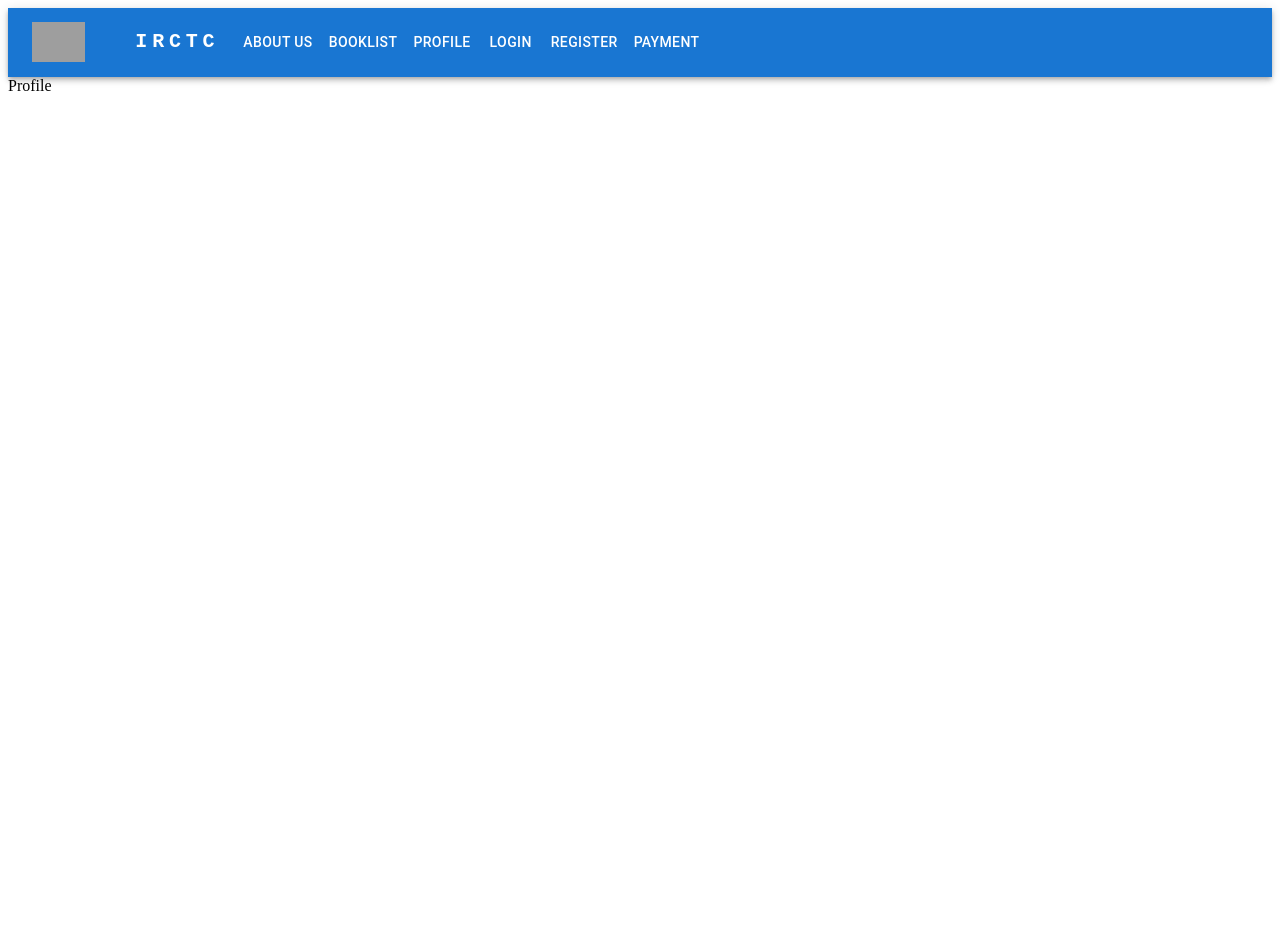
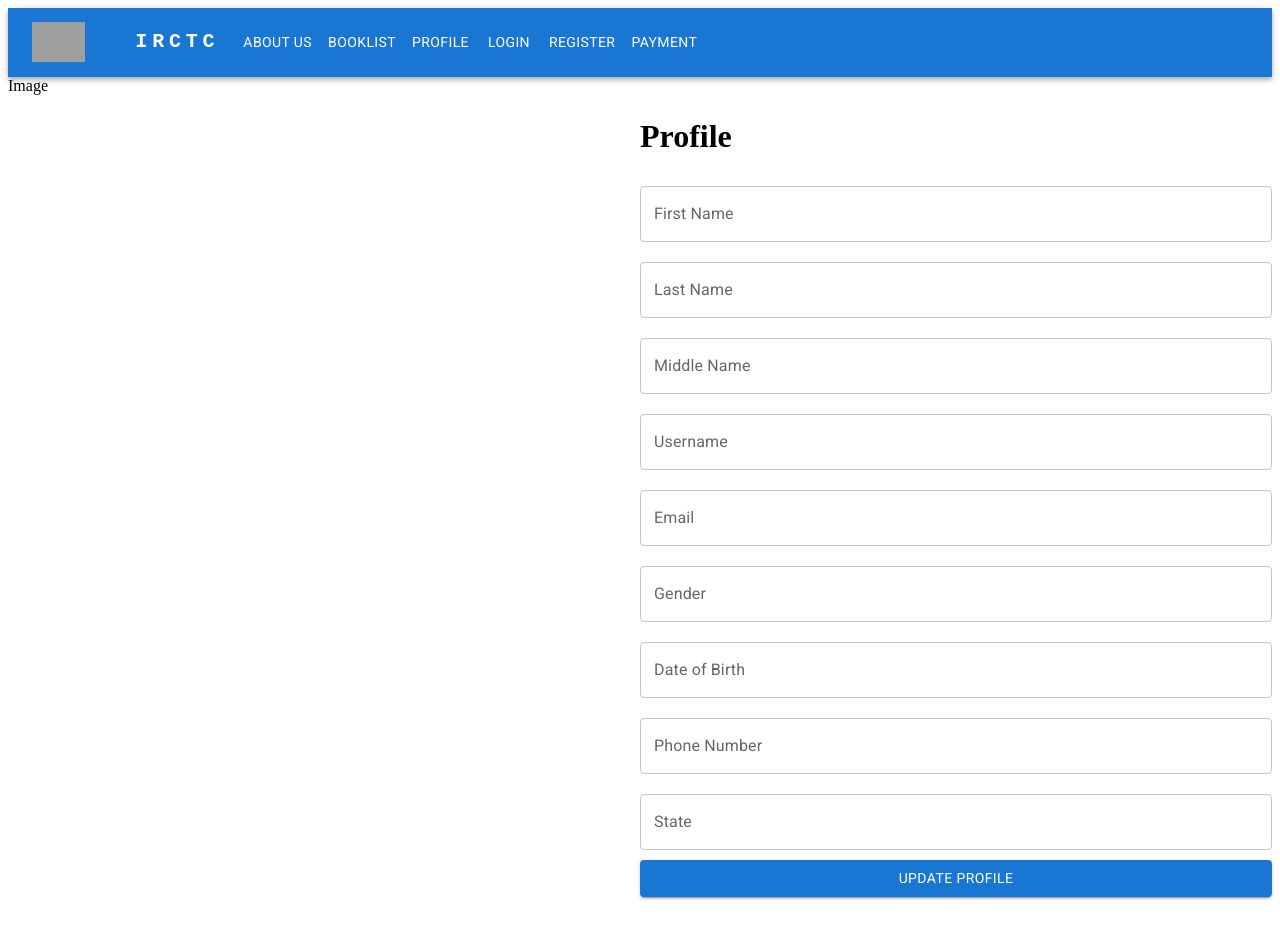
Before and after one commit to naim195/irctc-clone, a React (Vite) app: page /profile in a window 1280 px wide. Before the commit the page ends 800 px from the top, so only its background shows below. Built offline with nearby package versions, Linux system fonts and the light colour scheme; grey boxes are pictures that could not be loaded.

Commit message:
profile page barebones done

```diff
--- a/src/components/Profile.jsx
+++ b/src/components/Profile.jsx
@@ -1,7 +1,153 @@
-import React from "react";
+import React, { useState } from "react";
+import { Box, TextField, Button } from "@mui/material";
+import "../styles/profile.css";
+import "@fontsource/roboto/400.css";
 
 const Profile = () => {
-  return <div>Profile</div>;
+  const style = {
+    fontFamily: 'Roboto, sans-serif'
+  };
+
+  // Initial state for user details
+  const [userDetails, setUserDetails] = useState({
+    firstName: "",
+    lastName: "",
+    middleName: "",
+    username: "",
+    email: "",
+    gender: "",
+    dob: "",
+    phoneNumber: "",
+    state: "",
+  });
+
+  // Function to handle updating user details
+  const handleUpdateProfile = () => {
+    // Implement your update logic here, for now, just log the updated details
+    console.log("Updated user details:", userDetails);
+  };
+
+  // Function to handle input change for user details
+  const handleInputChange = (e) => {
+    const { name, value } = e.target;
+    setUserDetails({ ...userDetails, [name]: value });
+  };
+
+  return (
+    <div className="profile-page">
+      <div className="img-container">Image</div>
+
+      <Box component="form" className="box">
+        <h1>Profile</h1>
+        <TextField
+          id="firstName"
+          name="firstName"
+          label="First Name"
+          variant="outlined"
+          value={userDetails.firstName}
+          onChange={handleInputChange}
+          fullWidth
+          className="text-field"
+          style={{ marginTop: '10px', marginBottom: '10px' }}
+        />
+        <TextField
+          id="lastName"
+          name="lastName"
+          label="Last Name"
+          variant="outlined"
+          value={userDetails.lastName}
+          onChange={handleInputChange}
+          fullWidth
+          className="text-field"
+          style={{ marginTop: '10px', marginBottom: '10px' }}
+        />
+        <TextField
+          id="middleName"
+          name="middleName"
+          label="Middle Name"
+          variant="outlined"
+          value={userDetails.middleName}
+          onChange={handleInputChange}
+          fullWidth
+          className="text-field"
+          style={{ marginTop: '10px', marginBottom: '10px' }}
+        />
+        <TextField
+          id="username"
+          name="username"
+          label="Username"
+          variant="outlined"
+          value={userDetails.username}
+          onChange={handleInputChange}
+          fullWidth
+          className="text-field"
+          style={{ marginTop: '10px', marginBottom: '10px' }}
+        />
+        <TextField
+          id="email"
+          name="email"
+          label="Email"
+          variant="outlined"
+          value={userDetails.email}
+          onChange={handleInputChange}
+          fullWidth
+          className="text-field"
+          style={{ marginTop: '10px', marginBottom: '10px' }}
+        />
+        <TextField
+          id="gender"
+          name="gender"
+          label="Gender"
+          variant="outlined"
+          value={userDetails.gender}
+          onChange={handleInputChange}
+          fullWidth
+          className="text-field"
+          style={{ marginTop: '10px', marginBottom: '10px' }}
+        />
+        <TextField
+          id="dob"
+          name="dob"
+          label="Date of Birth"
+          variant="outlined"
+          value={userDetails.dob}
+          onChange={handleInputChange}
+          fullWidth
+          className="text-field"
+          style={{ marginTop: '10px', marginBottom: '10px' }}
+        />
+        <TextField
+          id="phoneNumber"
+          name="phoneNumber"
+          label="Phone Number"
+          variant="outlined"
+          value={userDetails.phoneNumber}
+          onChange={handleInputChange}
+          fullWidth
+          className="text-field"
+          style={{ marginTop: '10px', marginBottom: '10px' }}
+        />
+        <TextField
+          id="state"
+          name="state"
+          label="State"
+          variant="outlined"
+          value={userDetails.state}
+          onChange={handleInputChange}
+          fullWidth
+          className="text-field"
+          style={{ marginTop: '10px', marginBottom: '10px' }}
+        />
+        <Button
+          variant="contained"
+          color="primary"
+          onClick={handleUpdateProfile}
+        >
+          Update Profile
+        </Button>
+      </Box>
+    </div>
+  );
 };
 
 export default Profile;
--- /dev/null
+++ b/src/styles/profile.css
@@ -0,0 +1,17 @@
+.profile-page {
+  display: grid;
+  grid-template-columns: 1fr 1fr;
+}
+
+.box {
+  display: flex;
+  flex-direction: column;
+  justify-content: space-evenly;
+  margin-top: 20px; /* Add top margin */
+  margin-bottom: 20px; /* Add bottom margin */
+}
+
+.text-field {
+  margin-top: 10px; /* Add top margin for TextField */
+  margin-bottom: 10px; /* Add bottom margin for TextField */
+}
```
